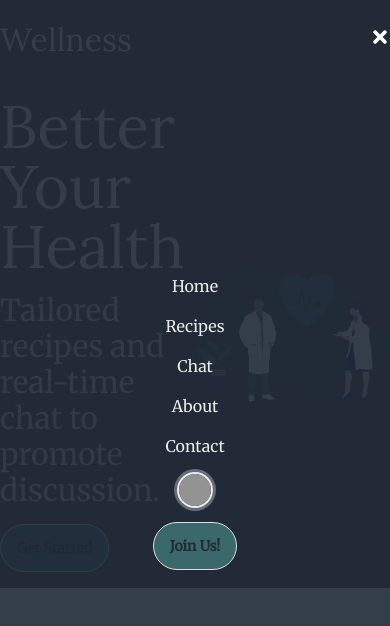
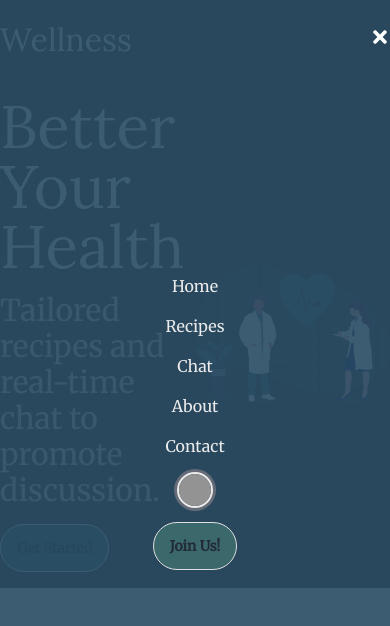
Before and after one commit to ericmignardi/crohns-app, a React (Vite) app in the folder frontend/: page / in a window 390 px wide. Both pictures are taken after a click on the button 380 px from the left and 37 px from the top of the page. Shown: the top 626 px of the page. Built offline with nearby package versions, Linux system fonts and the light colour scheme; no server answers; grey boxes are pictures that could not be loaded.

Commit message:
Minor changes

```diff
--- a/frontend/src/components/Navbar.jsx
+++ b/frontend/src/components/Navbar.jsx
@@ -112,10 +112,7 @@ const Navbar = () => {
 
       {/* Mobile Menu */}
       {isMobileMenuOpen && (
-        <div
-          className="md:hidden absolute top-0 left-0 w-full bg-gray-800 opacity-90 shadow-lg p-4 z-10 flex justify-center items-center"
-          style={{ height: "100vh" }} // Full screen height for mobile menu
-        >
+        <div className="md:hidden absolute top-0 left-0 size-full bg-[var(--blue)] opacity-90 shadow-lg z-10 flex justify-center items-center">
           <ul className="flex flex-col items-center gap-4">
             <li>
               <Link
```
